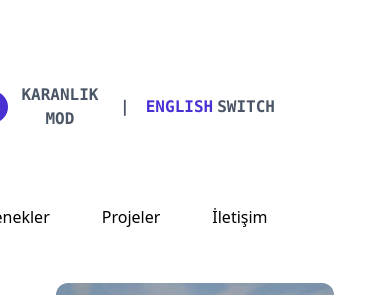
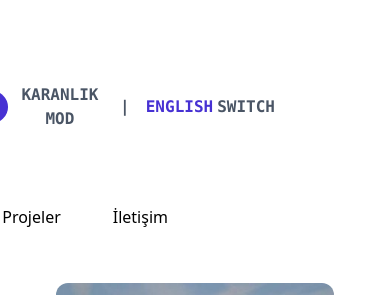
Before and after one commit to berke-oz/berke-oz-portfolio, a React (Vite) app: page / in a window 390 px wide. Shown: the top 295 px of the page. Built offline with nearby package versions, Linux system fonts and the light colour scheme; a web font is replaced by a local one.

Commit message:
responsive tasarım düzeltmesi

```diff
--- a/src/components/Header.jsx
+++ b/src/components/Header.jsx
@@ -9,7 +9,7 @@ const Header = () => {
     return (
         <header className={`p-7 ${isDarkMode ? 'bg-[#252128]' : 'bg-white text-gray-900'} pr-45`}>
             <div className="container mx-auto flex flex-col">
-                {/* Responsive olmayan düzen (normal website) */}
+
                 <div className="hidden sm:flex justify-end items-center font-mono font-bold text-gray-600 pt-[23px]">
                     <div className="flex items-center space-x-1">
                         <div className="flex items-center space-x-2">
@@ -40,7 +40,7 @@ const Header = () => {
                     </div>
                 </div>
 
-                {/* Responsive düzen (mobil ve tablet) */}
+
                 <div className="flex sm:hidden justify-center items-center font-mono font-bold text-gray-600 pt-[23px] space-x-4">
                     <div className="flex items-center space-x-2">
                         <div
@@ -69,7 +69,8 @@ const Header = () => {
                     </div>
                 </div>
 
-                <div className="ml-auto flex items-center pt-8 space-x-8 justify-center w-full mt-8">
+
+                <div className="ml-auto flex items-center pt-8 space-x-8 justify-end w-full mt-8">
                     <a
                         href="#skills"
                         className={`p-2 w-25 rounded-lg border-2 transition-colors duration-300
```
